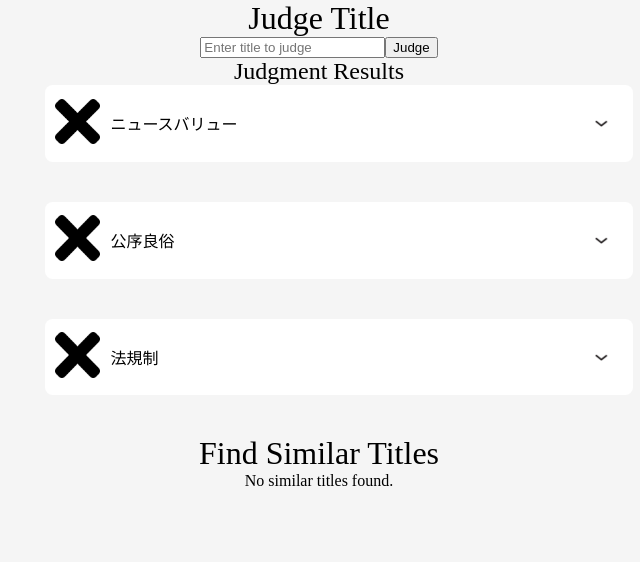
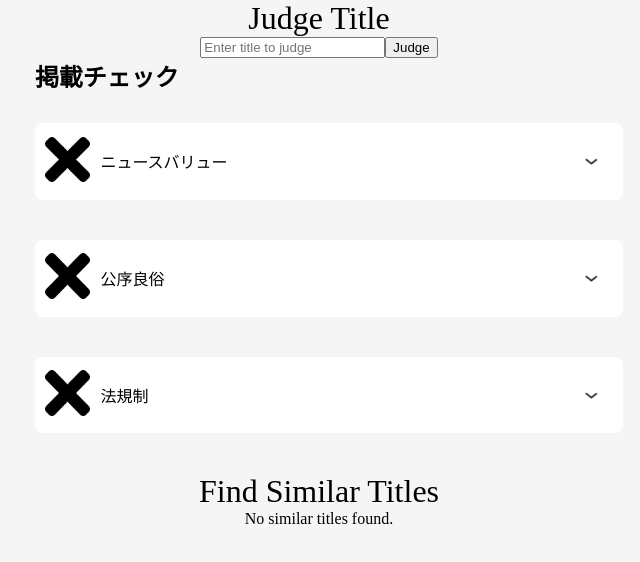
Before and after one commit to 20241214PRTIMESHackathonTeamA/PRCompass, a Vue app in the folder client/: page /about in a window 1280 px wide. Shown: the top 562 px of the page, without its empty margins (321-961 px from the left). Built offline with nearby package versions, Linux system fonts and the light colour scheme; the HTML template or start-up script is replaced by a standard one.

Commit message:
掲載チェックの文字整え

```diff
--- a/client/src/views/AboutView.vue
+++ b/client/src/views/AboutView.vue
@@ -38,8 +38,9 @@ const handleSearch = () => {
       <div v-if="judgeStore.error" class="error">Error: {{ judgeStore.error }}</div>
 
       <div class="result">
-        <h2>Judgment Results</h2>
-        <ul>
+        <!-- 掲載チェックの見出し -->
+        <h2 class="title">掲載チェック</h2>
+        <ul class="judge-results">
           <JudgeResult
             :label="'ニュースバリュー'"
             :loading="judgeStore.loading"
@@ -84,15 +85,21 @@ const handleSearch = () => {
   </main>
 </template>
 
-<style>
-@media (min-width: 1024px) {
-  .about {
-    min-height: 100vh;
-    display: flex;
-    align-items: center;
-  }
+<style scoped>
+/* 掲載チェックの見出し */
+.title {
+  text-align: left;
+  font-weight: bold;
+  margin-bottom: 30px; /* JudgeResultとの間隔を調整 */
+  padding-left: 20px; /* 左端を揃えるためのパディング */
 }
 
+/* JudgeResultの親要素に同じパディングを適用 */
+.judge-results {
+  padding-left: 20px;
+}
+
+/* その他スタイル */
 .main {
   display: flex;
   flex-direction: column;
```
